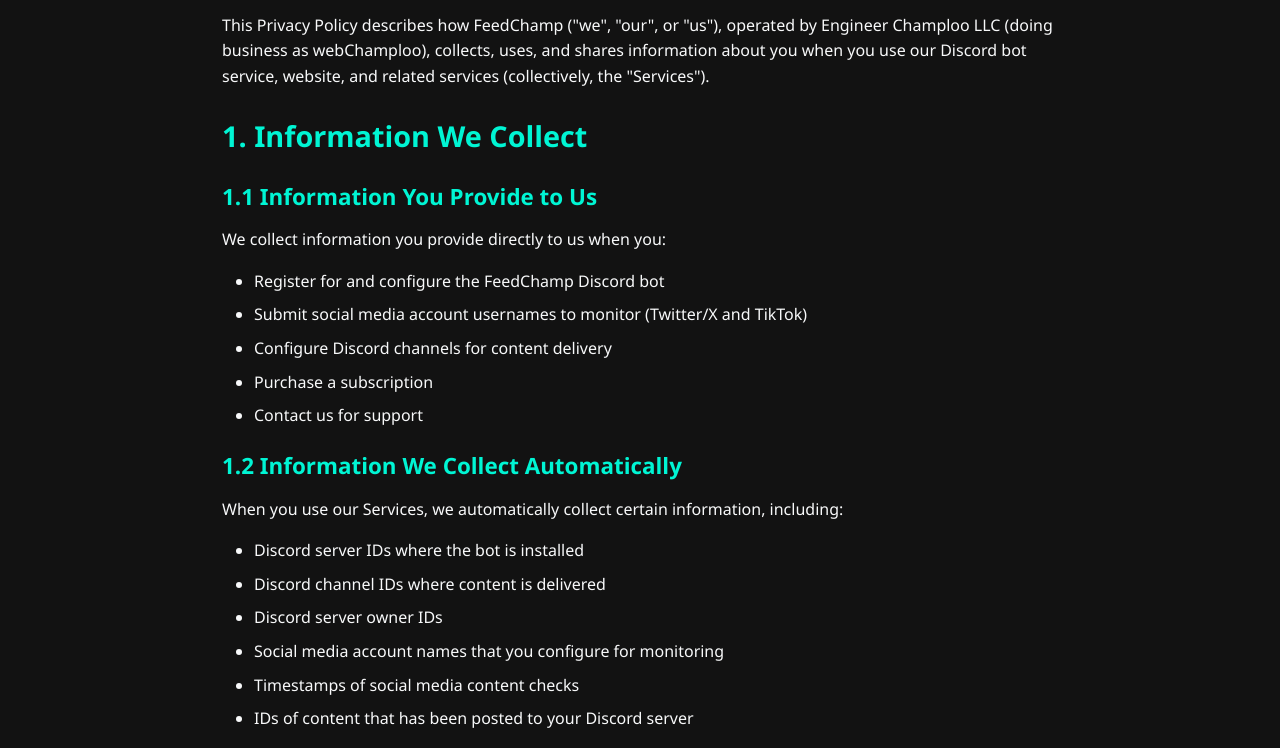
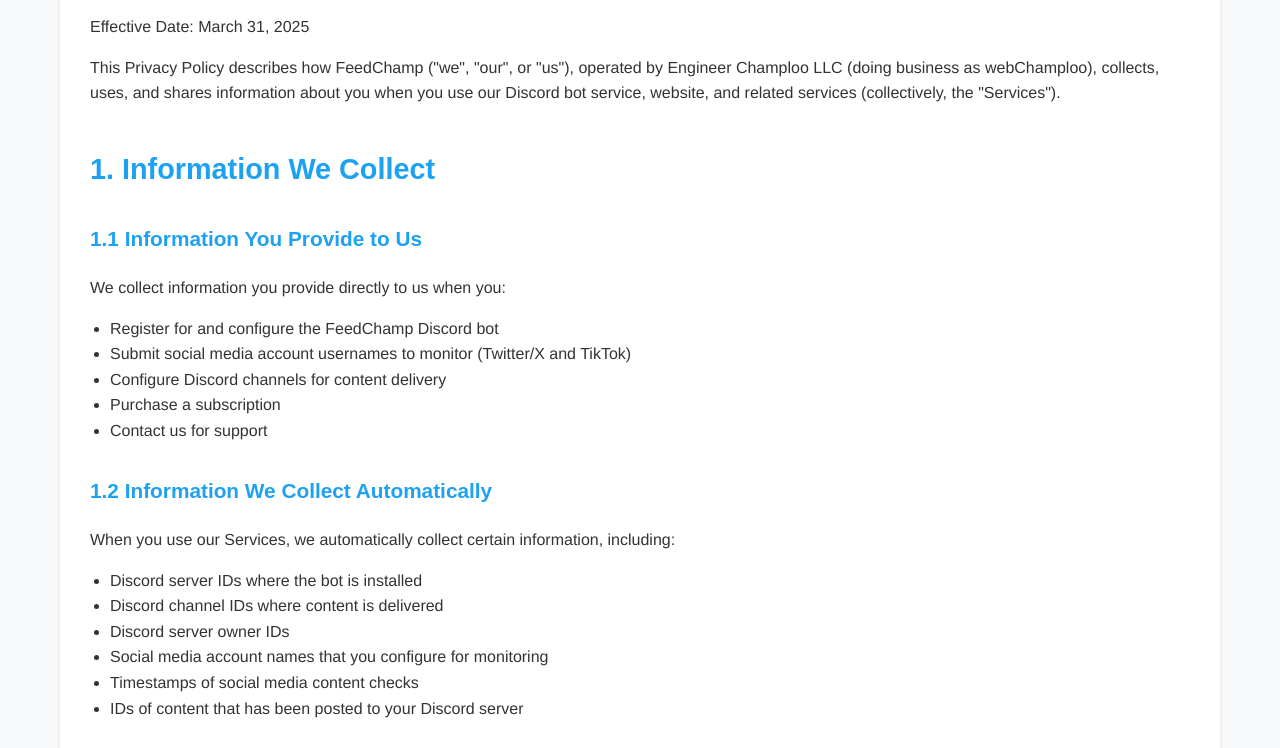
Before and after one commit to champloosixsix/overloadchamp-policy, a plain HTML site: page feedchamp-pp.html in a window 1280 px wide. Shown: the part 141-889 px from the top of the page. Drawn offline with Linux system fonts and the light colour scheme.

Commit message:
Update feedchamp-pp.html

```diff
--- a/feedchamp-pp.html
+++ b/feedchamp-pp.html
@@ -6,76 +6,70 @@
     <title>Privacy Policy - FeedChamp</title>
     <style>
         :root {
-            --primary-color: #3a86ff;
-            --secondary-color: #00f5d4;
-            --text-color: #f8f9fa;
-            --background-color: #121212;
-            --card-background: #1e1e1e;
-            --border-color: #333;
+            --primary-color: #1DA1F2;
+            --secondary-color: #00F2EA;
+            --text-color: #333;
+            --background-color: #f8f9fa;
+            --heading-font: 'Arial', sans-serif;
+            --body-font: 'Helvetica', sans-serif;
         }
 
         * {
             margin: 0;
             padding: 0;
             box-sizing: border-box;
-            font-family: 'Segoe UI', Tahoma, Geneva, Verdana, sans-serif;
         }
 
         body {
+            font-family: var(--body-font);
             background-color: var(--background-color);
             color: var(--text-color);
             line-height: 1.6;
-            padding: 0;
-            margin: 0;
-            min-height: 100vh;
+            padding: 20px;
+            max-width: 1200px;
+            margin: 0 auto;
         }
 
         .container {
-            max-width: 900px;
-            margin: 0 auto;
-            padding: 2rem;
+            background-color: white;
+            padding: 30px;
+            border-radius: 8px;
+            box-shadow: 0 2px 4px rgba(0, 0, 0, 0.1);
         }
 
-        header {
-            text-align: center;
-            margin-bottom: 2rem;
-            padding-bottom: 1rem;
-            border-bottom: 1px solid var(--border-color);
+        h1, h2, h3 {
+            font-family: var(--heading-font);
+            color: var(--primary-color);
+            margin-bottom: 20px;
         }
 
         h1 {
-            color: var(--primary-color);
-            margin-bottom: 1rem;
             font-size: 2.5rem;
+            text-align: center;
+            padding-bottom: 20px;
+            border-bottom: 1px solid #eee;
         }
 
         h2 {
-            color: var(--secondary-color);
-            margin: 1.5rem 0 1rem;
             font-size: 1.8rem;
+            margin-top: 40px;
         }
 
         h3 {
-            color: var(--secondary-color);
-            margin: 1.2rem 0 0.8rem;
-            font-size: 1.4rem;
+            font-size: 1.3rem;
+            margin-top: 30px;
         }
 
-        p {
-            margin-bottom: 1rem;
+        p, ul, ol {
+            margin-bottom: 15px;
         }
 
         ul, ol {
-            margin-bottom: 1rem;
-            padding-left: 2rem;
-        }
-
-        li {
-            margin-bottom: 0.5rem;
+            margin-left: 20px;
         }
 
         a {
-            color: var(--secondary-color);
+            color: var(--primary-color);
             text-decoration: none;
         }
 
@@ -83,26 +77,20 @@
             text-decoration: underline;
         }
 
-        .section {
-            margin-bottom: 2rem;
-            padding: 1.5rem;
-            background-color: var(--card-background);
-            border-radius: 8px;
-            box-shadow: 0 4px 6px rgba(0, 0, 0, 0.1);
+        .footer {
+            text-align: center;
+            margin-top: 50px;
+            padding-top: 20px;
+            border-top: 1px solid #eee;
+            font-size: 0.9rem;
+            color: #666;
         }
 
-        .highlight {
-            color: var(--primary-color);
-            font-weight: bold;
-        }
-
-        footer {
-            text-align: center;
-            margin-top: 3rem;
-            padding-top: 1rem;
-            border-top: 1px solid var(--border-color);
+        .last-updated {
+            font-style: italic;
+            text-align: right;
+            margin-top: 30px;
             font-size: 0.9rem;
-            color: #888;
         }
     </style>
 </head>
```
